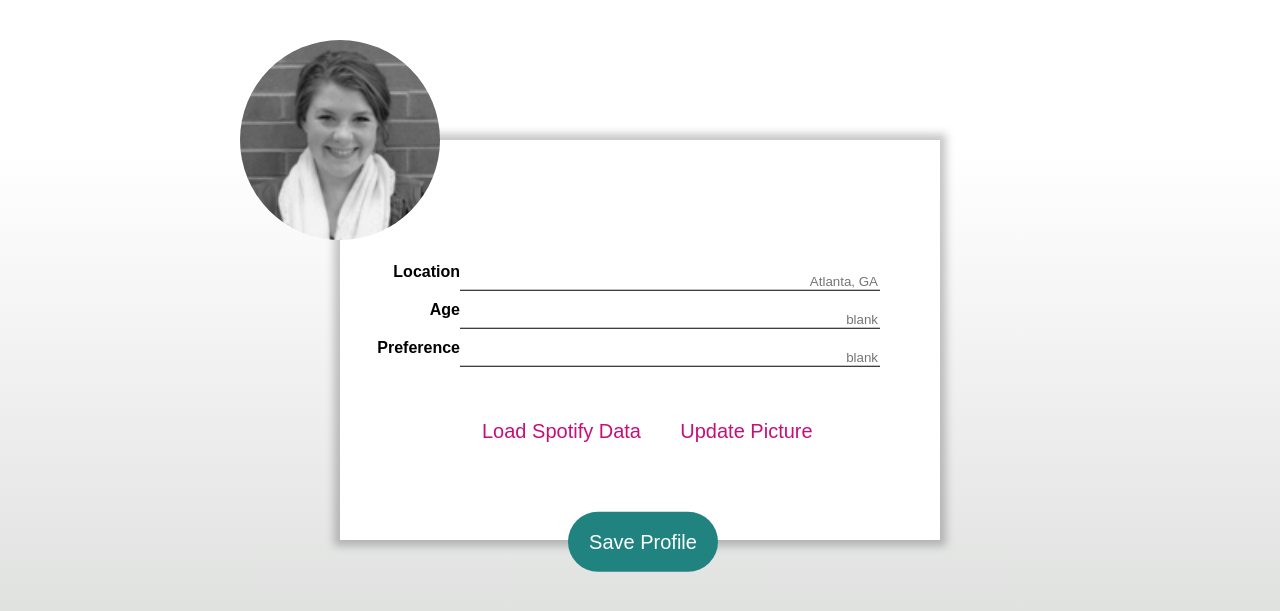
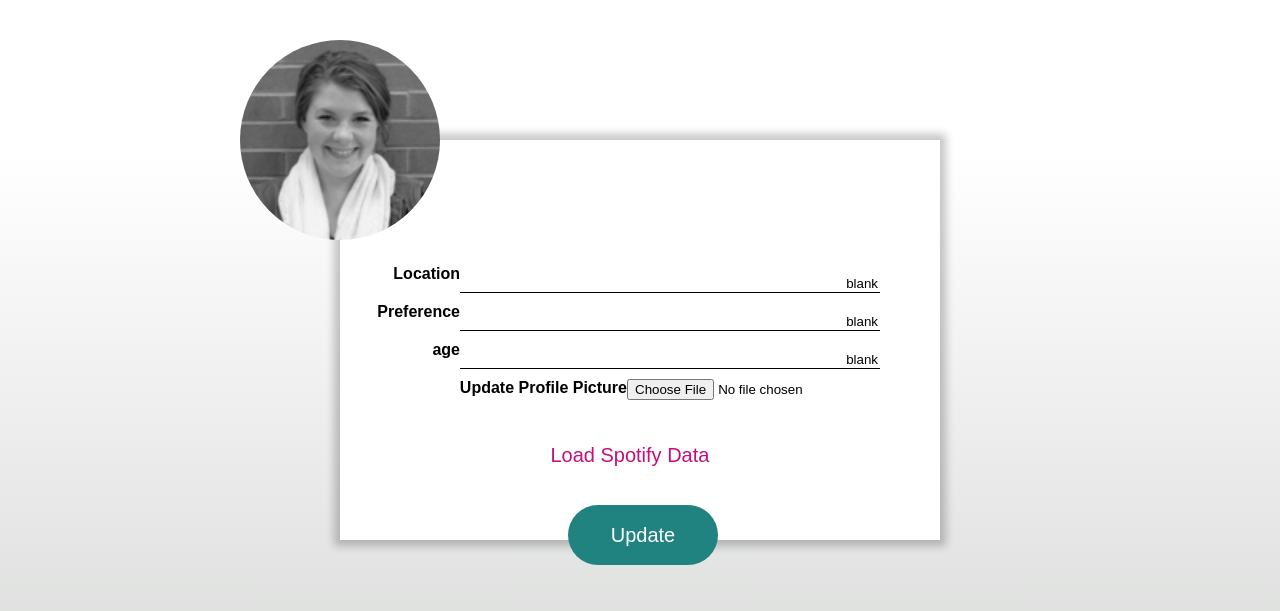
Before and after one commit to jocekav/Capstone, a Flask app: page /profile in a window 1280 px wide. Shown: the part 60-671 px from the top of the page. Run offline with Flask 2, Linux system fonts and the light colour scheme; a user stored in the database is signed in; some libraries are stand-ins or nearby versions.

Commit message:
Fix update profile page

```diff
--- a/app/spotifyLogin.py
+++ b/app/spotifyLogin.py
@@ -4,9 +4,9 @@ from flask import Blueprint, render_template, request, redirect, url_for
 
 ##server side
 # CLIENT_ID = "64d88f30bd6e47d5a99e11985fdd0bdb"
-CLIENT_ID = "cc02566bde9444cdb1aa1855f3fce9d1"
+CLIENT_ID = "374000479f0d47348edf19d25d8fe52c"
 # CLIENT_SECRET = "aa57afecfba4466bb0caeae430352b4c"
-CLIENT_SECRET = "804d23b516b446be9d43cd11fd79496c"
+CLIENT_SECRET = "83cd59ea8f2949ddb6860e216f707319"
 PORT = "5000"
 CLIENT_URL = "http://127.0.0.1"
 REDIRECT_URI = "{}:{}/profile".format(CLIENT_URL, PORT)
--- a/app/templates/profile.html
+++ b/app/templates/profile.html
@@ -60,7 +60,7 @@
             display: inline;
             top: 50%;
             left: 50%;
-            transform:translate(100%,70%);
+            transform:translate(140%,70%);
         }
         .submit-button {
             background-color: #218380;
@@ -71,7 +71,7 @@
             min-width: 150px;
             min-height: 60px;
             display: block;
-            margin: 10% 48%;
+            margin: 5% 48%;
         }
         img {
             transform:translate(-50%,-50%);
@@ -95,28 +95,77 @@
             <!-- {{ form.hidden_tag() }} -->
                 <div class="field">
                     <div class="control">
-                        <label location> Location
-                        <input class="input is-large" type="text" name="location" placeholder="Atlanta, GA">
+                        <label location>
+                        <!-- <input class="input is-large" type="text" name="location" placeholder="Atlanta, GA"> -->
+                        {{ form.location.label(class="form-control-label") }}
+
+                        {% if form.location.errors %}
+                            {{ form.location(class="form-control form-control-lg is-invalid") }}
+                            <div class="invalid-feedback">
+                                {% for error in form.location.errors %}
+                                    <span>{{ error }}</span>
+                                {% endfor %}
+                            </div>
+                        {% else %}
+                            {{ form.location(class="form-control form-control-lg") }}
+                        {% endif %}
                         </label>
                     </div>
                 </div>
                 <div class="field">
                     <div class="control">
-                        <label location> Age
-                        <input class="input is-large" type="text" name="age" placeholder="{{age}}">
+                        <label location>
+                        <!-- <input class="input is-large" type="text" name="age" placeholder="{{age}}"> -->
+                        {{ form.preference.label(class="form-control-label") }}
+                        {% if form.preference.errors %}
+                            {{ form.preference(class="form-control form-control-lg is-invalid") }}
+                            <div class="invalid-feedback">
+                                {% for error in form.preference.errors %}
+                                    <span>{{ error }}</span>
+                                {% endfor %}
+                            </div>
+                        {% else %}
+                            {{ form.preference(class="form-control form-control-lg") }}
+                        {% endif %}
+                    </label>
+                    </div>
+                </div>
+                <div class="field">
+                    <div class="control">
+                        <label preference>
+                        <!-- <input class="input is-large" type="text" name="preference" placeholder="{{preference}}"> -->
+                        {{ form.age.label(class="form-control-label") }}
+                        {% if form.age.errors %}
+                            {{ form.age(class="form-control form-control-lg is-invalid") }}
+                            <div class="invalid-feedback">
+                                {% for error in form.age.errors %}
+                                    <span>{{ error }}</span>
+                                {% endfor %}
+                            </div>
+                        {% else %}
+                            {{ form.age(class="form-control form-control-lg") }}
+                        {% endif %}
                         </label>
                     </div>
                 </div>
                 <div class="field">
-                    <div class="control">
-                        <label preference> Preference
-                        <input class="input is-large" type="text" name="preference" placeholder="{{preference}}">
-                        </label>
-                    </div>
+                    <label image>
+                    {{ form.picture.label() }}
+                    {{ form.picture(class="form-control-file") }}
+                    {% if form.picture.errors %}
+                        {% for error in form.picture.errors %}
+                            <span class="text-danger">{{ error }}</span></br>
+                        {% endfor %}
+                    {% endif %}
+                </label>
                 </div>
-            <button class="link-button" id='load_spotify' onclick=load_spotify()>Load Spotify Data</button>
-            <button class="link-button" id='update_pic' onclick=load_spotify()>Update Picture</button>
-            <button class="submit-button" id="submit">Save Profile</button>
+            <!-- <button class="link-button" id='load_spotify' onclick=load_spotify()>Load Spotify Data</button> -->
+            <button class="link-button" id='load_spotify'>Load Spotify Data</button>
+            <!-- <button class="link-button" id='update_pic' onclick=>Update Picture</button> -->
+            <!-- <button class="submit-button" id="submit">Save Profile</button> -->
+            <div class="form-group">
+                {{ form.submit(class="submit-button") }}
+            </div>
         </form>
     </div>
     {% endblock %}
```
Also changed, not shown: app/db.sqlite.
